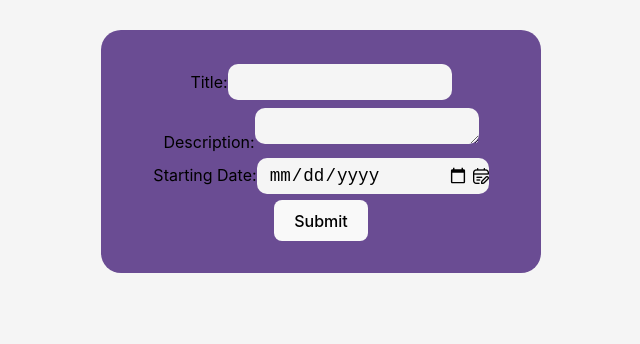
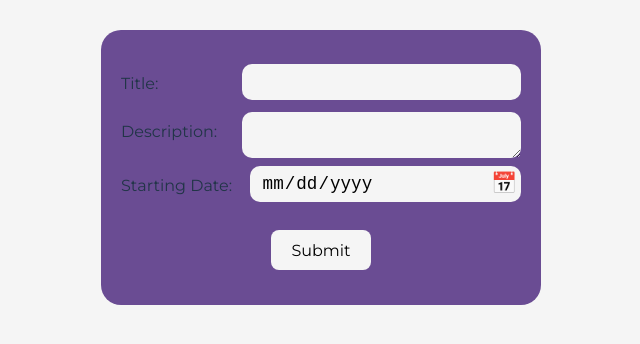
Before and after one commit to Grocamola/grocalife, a React (Vite) app in the folder grocalife/: page /create-new-task in a window 1280 px wide. Shown: the top 344 px of the page, without its empty margins (319-959 px from the left). Built offline with nearby package versions, Linux system fonts and the light colour scheme.

Commit message:
connection between newTask and summary

```diff
--- a/grocalife/src/App.css
+++ b/grocalife/src/App.css
@@ -19,7 +19,7 @@
   --color__background-purple: #6A4C93;
 
   background-color: var(--color__background-light);
-
+  font-family: Montserrat;
 }
 
 
@@ -35,7 +35,11 @@ a, button {
 }
 
 button {
-  margin: 2px;
+  margin: 20px 2px 0;
+}
+.button-light {
+  background-color: var(--color__background-light);
+  color: var(--color__black)
 }
 
 hr {
@@ -53,19 +57,23 @@ input, textarea {
   background-color: var(--color__background-light);
   color: var(--color__black);
   font-size: 1.1rem;
-  width: 200px;
 }
-input[type="date"] {
-  padding-right: 20px; /* Adjust the padding based on your needs */
-  background-image: url('./assets/icons/calendar-lines-pen.png');
-  background-size: 16px 16px; /* Set the size of your icon */
-  background-position: right center;
-  background-repeat: no-repeat;
+textarea {
+  padding: 12px 12px 2px;
+  font-family: Montserrat;
 }
-
 
 .inputDeactive {
   background-color: rgb(214, 214, 214);
   color: rgb(100, 100, 100);
   font-weight: 200;
 }
+
+
+
+
+@font-face {
+  font-family: Montserrat;
+  font-size: 12px;
+  src: url("./assets/fonts/Montserrat-Regular.ttf");
+}
--- a/grocalife/src/App.tsx
+++ b/grocalife/src/App.tsx
@@ -1,18 +1,23 @@
+import { useState } from "react";
 import { BrowserRouter, Route, Routes } from "react-router-dom";
 import TaskSummaryPage from "./components/pages/summaryPages/taskSummaryPage";
 import NewTaskCard from "./components/utils/taskCard/newTaskCard";
+import { TaskCard } from "./components/utils/_Classes/taskClasses";
 
 import './App.css'
 
 
 function App() {
 
+  const taskZero = new TaskCard({id: 1001, creator: 'user', createdate: [2024,1,1], cardFeature: 'task', title: '', description: ''})
+  const [taskList, setTaskList] = useState<TaskCard>(taskZero)
+
   return (
     <>
       <BrowserRouter>
         <Routes>
-        <Route path="/create-new-task" element={<NewTaskCard />} />
-          <Route path="/" element={<TaskSummaryPage />} />
+        <Route path="/create-new-task" element={<NewTaskCard addNewTask={setTaskList} />} />
+          <Route path="/" element={<TaskSummaryPage task={taskList} />} />
         </Routes>
       </BrowserRouter>
     </>
--- a/grocalife/src/components/pages/summaryPages/taskSummaryPage.tsx
+++ b/grocalife/src/components/pages/summaryPages/taskSummaryPage.tsx
@@ -1,6 +1,11 @@
 import { useNavigate } from "react-router-dom";
+import { TaskCard } from "../../utils/_Classes/taskClasses";
 
-const TaskSummaryPage = () => {
+type summaryProps = {
+    task: TaskCard
+}
+
+const TaskSummaryPage = ({task} : summaryProps) => {
     const navigate = useNavigate()
 
     const GoToTaskPageHandler = () => {
@@ -10,6 +15,7 @@ const TaskSummaryPage = () => {
         <>
             <p>Hello, this is my first page</p><br />
             <button onClick={GoToTaskPageHandler}>New Task</button>
+            <p>{task.title}</p>
         </>
     );
 }
--- a/grocalife/src/components/styles/cards.css
+++ b/grocalife/src/components/styles/cards.css
@@ -4,5 +4,39 @@
     padding: 30px 20px;
     border-radius: 20px;
     margin: 30px auto;
-    color: black;
+    line-height: 3rem;
+    font-weight: 600;
 }
+
+.newTaskFormBox form div {
+    display: flex;
+    flex-direction: row;
+    justify-content: space-between;
+}
+.taskFormLabel {
+    width: 45%;
+    text-align: left;
+}
+.taskFormInput {
+    width: 95%;
+}
+.taskFormInput input[type="date"] {
+    width: 100%;
+}
+
+.dateInput div span {
+    position: relative;
+    right: 30px;
+    top: 10px;
+    height: 25px;
+    width: 0;
+    user-select: none;
+    z-index: 1;
+    transform: scale(1.3);
+    line-height: 1.5rem;
+}
+input[type="date"]::-webkit-calendar-picker-indicator {
+    color: transparent;
+    background: none;
+    z-index: 10;
+  }
--- a/grocalife/src/components/utils/taskCard/newTaskCard.tsx
+++ b/grocalife/src/components/utils/taskCard/newTaskCard.tsx
@@ -1,8 +1,8 @@
 import { useState } from "react";
+import { useNavigate } from "react-router-dom";
 import { TaskCard } from "../_Classes/taskClasses";
 
-import '../../styles/cards.css'
-
+import "../../styles/cards.css";
 
 type FormData = {
   title: string;
@@ -10,22 +10,26 @@ type FormData = {
   startDate: [number, number, number];
 };
 
-const NewTaskCard = () => {
+type newTaskProps = {
+  addNewTask: (data: TaskCard) => void;
+};
 
-
+const NewTaskCard = (props: newTaskProps) => {
+  const navigate = useNavigate();
 
   const [formData, setFormData] = useState<FormData>({
-        title: '',
-        description: '',
+    title: "",
+    description: "",
     startDate: [0, 0, 0],
   });
 
-    const handleChange = (e: React.ChangeEvent<HTMLInputElement | HTMLTextAreaElement>) => {
+  const handleChange = (
+    e: React.ChangeEvent<HTMLInputElement | HTMLTextAreaElement>
+  ) => {
     const { name, value } = e.target;
-        const [yearInput, monthInput, dayInput] = value.split('-').map(Number);
+    const [yearInput, monthInput, dayInput] = value.split("-").map(Number);
 
-
-        if(name === 'startDate') {
+    if (name === "startDate") {
       setFormData((prevData) => ({
         ...prevData,
         [name]: [yearInput, monthInput, dayInput],
@@ -36,7 +40,6 @@ const NewTaskCard = () => {
         [name]: value,
       }));
     }
-
   };
 
   const handleSubmit = (e: React.FormEvent) => {
@@ -45,13 +48,15 @@ const NewTaskCard = () => {
     // Handle form submission, you can access form data in formData object
     const task1 = new TaskCard({
       id: 1001,
-            creator: 'user1',
+      creator: "user1",
       createdate: formData.startDate,
       title: formData.title,
-            description: formData.description
-        })
-        const data = task1.getCardData()
-        console.log(data)
+      description: formData.description,
+    });
+    const data = task1.getCardData();
+    console.log(data);
+    props.addNewTask(task1);
+    navigate("/");
   };
 
   return (
@@ -59,9 +64,12 @@ const NewTaskCard = () => {
       <div className="newTaskFormBox">
         <form onSubmit={handleSubmit}>
           <div>
-                        <label htmlFor="title">Title:</label>
+            <label className="taskFormLabel" htmlFor="title">
+              Title:
+            </label>
             <input
               type="text"
+              className="taskFormInput"
               id="title"
               name="title"
               value={formData.title}
@@ -69,29 +77,47 @@ const NewTaskCard = () => {
             />
           </div>
           <div>
-                        <label htmlFor="description">Description:</label>
+            <label className="taskFormLabel" htmlFor="description">
+              Description:
+            </label>
             <textarea
               id="description"
               name="description"
+              className="taskFormInput"
               value={formData.description}
               onChange={handleChange}
             />
           </div>
-                    <div>
-                        <label htmlFor="startDate">Starting Date:</label>
+          <div className="dateInput">
+            <label className="taskFormLabel" htmlFor="startDate">
+              Starting Date:
+            </label>
+            <div className="taskFormInput">
               <input
                 type="date"
                 id="startDate"
                 name="startDate"
-                        value={formData.startDate[0] === 0 ? '' : `${formData.startDate[0]}-${formData.startDate[1].toString().padStart(2, '0')}-${formData.startDate[2].toString().padStart(2, '0')}`}
+                value={
+                  formData.startDate[0] === 0
+                    ? ""
+                    : `${formData.startDate[0]}-${formData.startDate[1]
+                        .toString()
+                        .padStart(2, "0")}-${formData.startDate[2]
+                        .toString()
+                        .padStart(2, "0")}`
+                }
                 onChange={handleChange}
               />
+              <span className="open-button">📅</span>
             </div>
-                    <button type="submit">Submit</button>
+          </div>
+          <button className="button-light" type="submit">
+            Submit
+          </button>
         </form>
       </div>
     </>
   );
-}
+};
 
 export default NewTaskCard;
```
Lines whose indentation alone changed are shown as unchanged.
